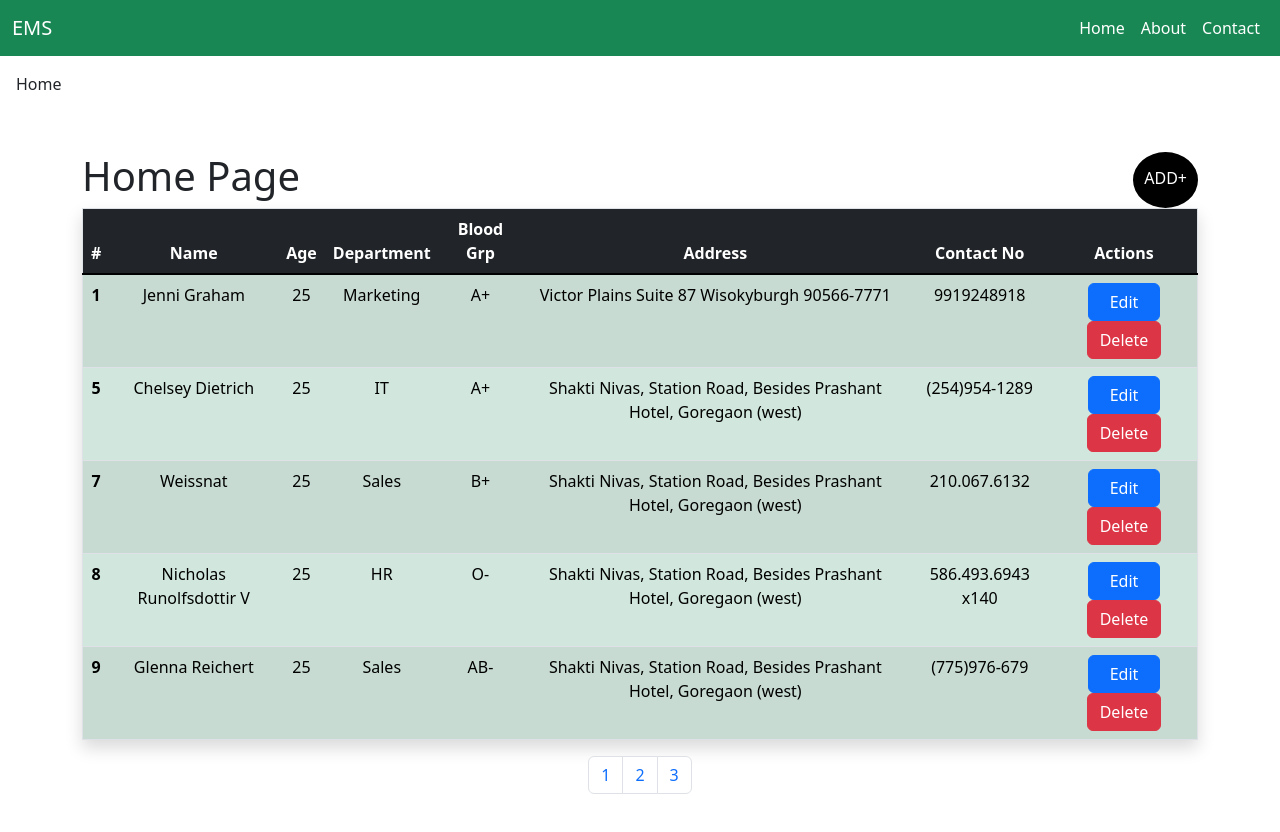
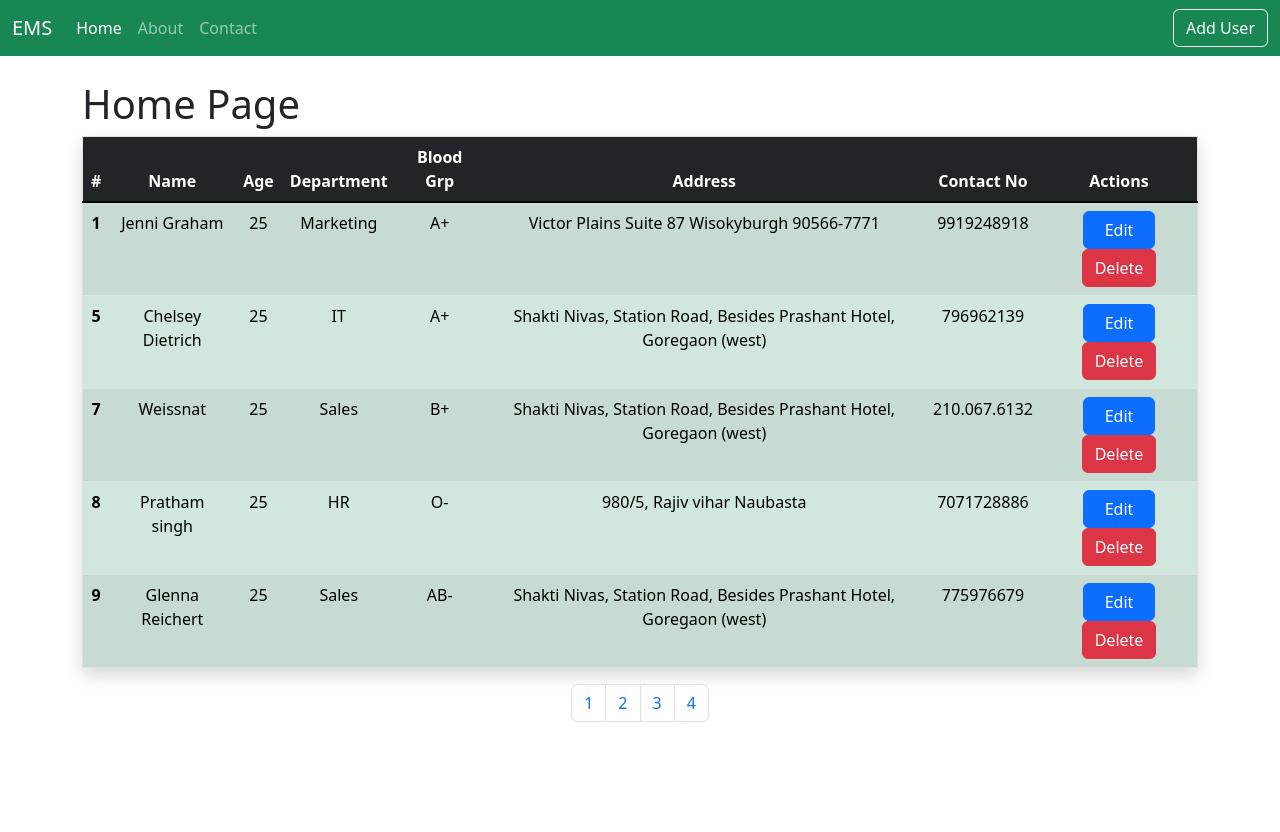
Before and after one commit to spratham/CrowdANALYTIX, a React (Create React App) app: page / in a window 1280 px wide. After the commit the page ends 800 px from the top, so only its background shows below. Built offline with nearby package versions, Linux system fonts and the light colour scheme; data requests are answered from the project's data file.

Commit message:
breadcrumb added

```diff
--- a/db.json
+++ b/db.json
@@ -17,7 +17,7 @@
       "age": "25",
       "department": "IT",
       "address": "Shakti Nivas, Station Road, Besides Prashant Hotel, Goregaon (west)",
-      "phone": "(254)954-1289",
+      "phone": "796962139",
       "blood": "A+"
     },
     {
@@ -31,11 +31,11 @@
     },
     {
       "id": 8,
-      "name": "Nicholas Runolfsdottir V",
+      "name": "Pratham singh",
       "age": "25",
       "department": "HR",
-      "address": "Shakti Nivas, Station Road, Besides Prashant Hotel, Goregaon (west)",
-      "phone": "586.493.6943 x140",
+      "address": "980/5, Rajiv vihar Naubasta",
+      "phone": "7071728886",
       "blood": "O-"
     },
     {
@@ -44,7 +44,7 @@
       "age": "25",
       "department": "Sales",
       "address": "Shakti Nivas, Station Road, Besides Prashant Hotel, Goregaon (west)",
-      "phone": "(775)976-679",
+      "phone": "775976679",
       "blood": "AB-"
     },
     {
@@ -136,6 +136,24 @@
       "address": "123/2, kavita nagar , badshah market , lucknow",
       "phone": "6356291827",
       "id": 20
+    },
+    {
+      "name": "Jiwan Singh",
+      "age": "51",
+      "department": "Fitness",
+      "blood": "AB-",
+      "address": "2/B, D-block, Patalganj near Bijuri Road",
+      "phone": "9872635362",
+      "id": 21
+    },
+    {
+      "name": "Rocky Bhai",
+      "age": "31",
+      "department": "Music",
+      "blood": "O+",
+      "address": "KGF",
+      "phone": "7007007007",
+      "id": 22
     }
   ]
 }
--- a/src/App.js
+++ b/src/App.js
@@ -12,7 +12,7 @@ import EditUser from "./components/users/EditUser";
 import { BrowserRouter as Router, Route, Routes } from "react-router-dom";
 import './index.css'
 function App() {
-  return (
+  return (<>
     <Router>
       <div className="App">
         <Navbar />
@@ -27,6 +27,8 @@ function App() {
         </Routes>
       </div>
     </Router>
+
+    </>
   );
 }
 
--- a/src/components/Layout/Navbar.jsx
+++ b/src/components/Layout/Navbar.jsx
@@ -1,76 +1,89 @@
+// import React from "react";
+// import {NavLink} from 'react-router-dom'
+// const Navbar = () => {
+//   return (
+//     <div className="sad">
+//     <nav className="navbar navbar-expand-lg navbar-dark bg-success">
+//       <div className="container-fluid">
+//         <Link className="navbar-brand" to="/">
+//           EMS
+//         </Link>
+
+//         <div className="">
+//           <ul className="navbar-nav me-auto mb-2 mb-lg-0">
+//             <li className="nav-item">
+//               <NavLink className="nav-link active"exact to="/">
+//                 Home
+//               </NavLink>
+//             </li>
+//             <li className="nav-item">
+//               <NavLink className="nav-link active"exact to="/about">
+//                 About
+//               </NavLink>
+//             </li>
+//             <li className="nav-item">
+//               <NavLink className="nav-link active"exact to="/contact">
+//                 Contact
+//               </NavLink>
+//             </li>
+//           </ul>
+//         </div>
+//       </div>
+//     </nav>
+
+
+
+//     </div>
+//   );
+// };
+
+// export default Navbar;
+
+
 import React from "react";
-import {NavLink} from 'react-router-dom'
+import { Link, NavLink } from "react-router-dom";
 const Navbar = () => {
   return (
-    <div className="sad">
     <nav className="navbar navbar-expand-lg navbar-dark bg-success">
       <div className="container-fluid">
-        <NavLink className="navbar-brand" to="/">
+        <Link className="navbar-brand" exact to="/">
           EMS
-        </NavLink>
+        </Link>
+        <button
+          className="navbar-toggler"
+          type="button"
+          data-toggle="collapse"
+          data-target="#navbarSupportedContent"
+          aria-controls="navbarSupportedContent"
+          aria-expanded="false"
+          aria-label="Toggle navigation"
+        >
+          <span className="navbar-toggler-icon"></span>
+        </button>
 
-        <div className="">
-          <ul className="navbar-nav me-auto mb-2 mb-lg-0">
+        <div className="collapse navbar-collapse">
+          <ul className="navbar-nav mr-auto">
             <li className="nav-item">
-              <NavLink className="nav-link active"exact to="/">
+              <NavLink className="nav-link" exact to="/">
                 Home
               </NavLink>
             </li>
             <li className="nav-item">
-              <NavLink className="nav-link active"exact to="/about">
+              <NavLink className="nav-link" exact to="/about">
                 About
               </NavLink>
             </li>
             <li className="nav-item">
-              <NavLink className="nav-link active"exact to="/contact">
+              <NavLink className="nav-link" exact to="/contact">
                 Contact
               </NavLink>
             </li>
           </ul>
         </div>
+
+        <Link className="btn btn-outline-light" to="/users/add">Add User</Link>
       </div>
     </nav>
-
-
-    {/* <nav className="navbar navbar-expand-lg navigation-wrap">
-        <div className="container">
-          <a className="navbar-brand" href="#"><img src="images/logo.png" /></a>
-          <NavLink
-            className="navbar-toggler"
-            type="Link"
-            data-bs-toggle="collapse"
-            data-bs-target="#navbarText"
-            aria-controls="navbarText"
-            aria-expanded="false"
-            aria-label="Toggle navigation"
-          >
-            <i className="fas fa-stream navbar-toggler-icon"></i>
-          </NavLink>
-          <div className="collapse navbar-collapse" id="navbarText">
-            <ul className="navbar-nav ms-auto mb-2 mb-lg-0">
-              <li className="nav-item">
-              <NavLink className="nav-link active"exact to="/">
-                Home
-              </NavLink>
-
-              </li>
-              <li className="nav-item">
-              <NavLink className="nav-link active"exact to="/about">
-                About
-              </NavLink>
-              </li>
-              <li className="nav-item">
-              <NavLink className="nav-link active"exact to="/contact">
-                Contact
-              </NavLink>
-              </li>
-
-            </ul>
-          </div>
-        </div>
-      </nav> */}
-    </div>
   );
 };
-
 export default Navbar;
--- a/src/components/pages/About.jsx
+++ b/src/components/pages/About.jsx
@@ -13,7 +13,7 @@ const About = () => {
             </Link>
           </li>
           <li className="breadcrumb-item " aria-current="page">
-            Edit User
+            About Us
           </li>
         </ol>
       </nav>
--- a/src/components/pages/Home.jsx
+++ b/src/components/pages/Home.jsx
@@ -45,45 +45,32 @@ const Home = () => {
   };
   return (
     <div>
-      {/* Breadcrumb Start */}
-
-      <nav className="breadcrumb-nav m-3" aria-label="breadcrumb">
-        <ol class="breadcrumb">
-          <li class="breadcrumb-item">
-            <p>Home</p>
-          </li>
-        </ol>
-      </nav>
-
-      {/* Breadcrumb End */}
-
       <div className="container">
         <div className="py-4">
           <div className="heading">
             <h1>Home Page</h1>
-            <Link className="add-user" exact to="/users/add">
+            {/* <Link className="add-user" exact to="/users/add">
               ADD+
-            </Link>
+            </Link> */}
           </div>
 
           {/* table Start */}
-
           <table className="table table-success table-striped border shadow">
             <thead className="table-dark">
-              <tr style={{textAlign:"center"}}>
+              <tr style={{ textAlign: "center" }}>
                 <th scope="col">#</th>
                 <th scope="col">Name</th>
                 <th scope="col">Age</th>
                 <th scope="col">Department</th>
                 <th scope="col">Blood Grp</th>
-                <th  scope="col">Address</th>
+                <th scope="col">Address</th>
                 <th scope="col">Contact No</th>
                 <th scope="col">Actions</th>
               </tr>
             </thead>
             <tbody className="table-group-divider">
               {paginateUsers?.map((user, index) => (
-                <tr style={{textAlign:"center"}}>
+                <tr style={{ textAlign: "center" }}>
                   <th scope="row">{user.id}</th>
                   {/* <td>{user.id}</td> */}
 
@@ -117,7 +104,6 @@ const Home = () => {
           <nav aria-label="...">
             <ul className="pagination pagination-md pagination justify-content-center">
               {pages.map((page) => (
-                // <li className="page-item ">
                 <li
                   className={
                     page == currentPage ? "page-item active" : "page-item" // Highlighting current page no.
--- a/src/components/pages/NotFound.jsx
+++ b/src/components/pages/NotFound.jsx
@@ -1,9 +1,11 @@
 import React from "react";
+import { NavLink } from "react-router-dom";
 
 const NotFound = () => {
   return (
-    <div>
+    <div className=" not-found">
       <h1 className="display-1">Page Not Found</h1>
+
     </div>
   );
 };
--- a/src/components/users/AddUser.jsx
+++ b/src/components/users/AddUser.jsx
@@ -24,15 +24,6 @@ const AddUser = () => {
     e.preventDefault(); //preventing from stucking with data on input fields after submiting the form
     await axios.post("http://localhost:3003/users", user); //Post location
     navigate("/");
-  };
-  const handleEnter = (event) => {
-    if (event.key === "Enter") {
-      //Form auto submit on clicking "ENTER" at last input field
-      const form = document.getElementById("form");
-      const index = [...form].indexOf(event.target);
-      form.elements[index + 1].focus();
-      //event.preventDefault();
-    }
   };
 
   return (
@@ -73,7 +64,6 @@ const AddUser = () => {
 
             <div className="form-group my-2">
               <input
-
                 type="number"
                 className="form-control form-control-lg"
                 placeholder="Enter age"
@@ -118,17 +108,17 @@ const AddUser = () => {
 
             <div className="form-group my-2">
               <input
-              onKeyPress={(event) => {
-                if (!/[0-9]/.test(event.key)) {
-                  event.preventDefault();
-                }}}
+                onKeyPress={(event) => {
+                  if (!/[0-9]/.test(event.key)) {
+                    event.preventDefault();
+                  }
+                }}
                 type="tel"
                 className="form-control form-control-lg"
                 placeholder="Enter Contact No "
                 name="phone"
                 value={phone}
                 onChange={(e) => onInputChange(e)}
-                onkeydown={handleEnter}
               />
             </div>
 
--- a/src/components/users/EditUser.jsx
+++ b/src/components/users/EditUser.jsx
@@ -114,14 +114,12 @@ const EditUser = () => {
             </div>
 
             <div className="form-group my-2">
-              <input
-                onKeyPress={(event) => {
-                  if (!/[0-9]/.test(event.key)) {
-                    event.preventDefault();
-                  }
-                }}
-                maxlength="10"
-                type="number"
+            <input
+              onKeyPress={(event) => {
+                if (!/[0-9]/.test(event.key)) {
+                  event.preventDefault();
+                }}}
+                type="tel"
                 className="form-control form-control-lg"
                 placeholder="Enter Contact No "
                 name="phone"
--- a/src/index.css
+++ b/src/index.css
@@ -47,3 +47,14 @@
 font-weight: 500;
 
 }
+
+
+.not-found{
+    position: fixed;
+    top: 0;
+    width: 100vw;
+    height: 100vw;
+    background-color: #fff;
+    display: flex;
+    justify-content: center;
+}
```
